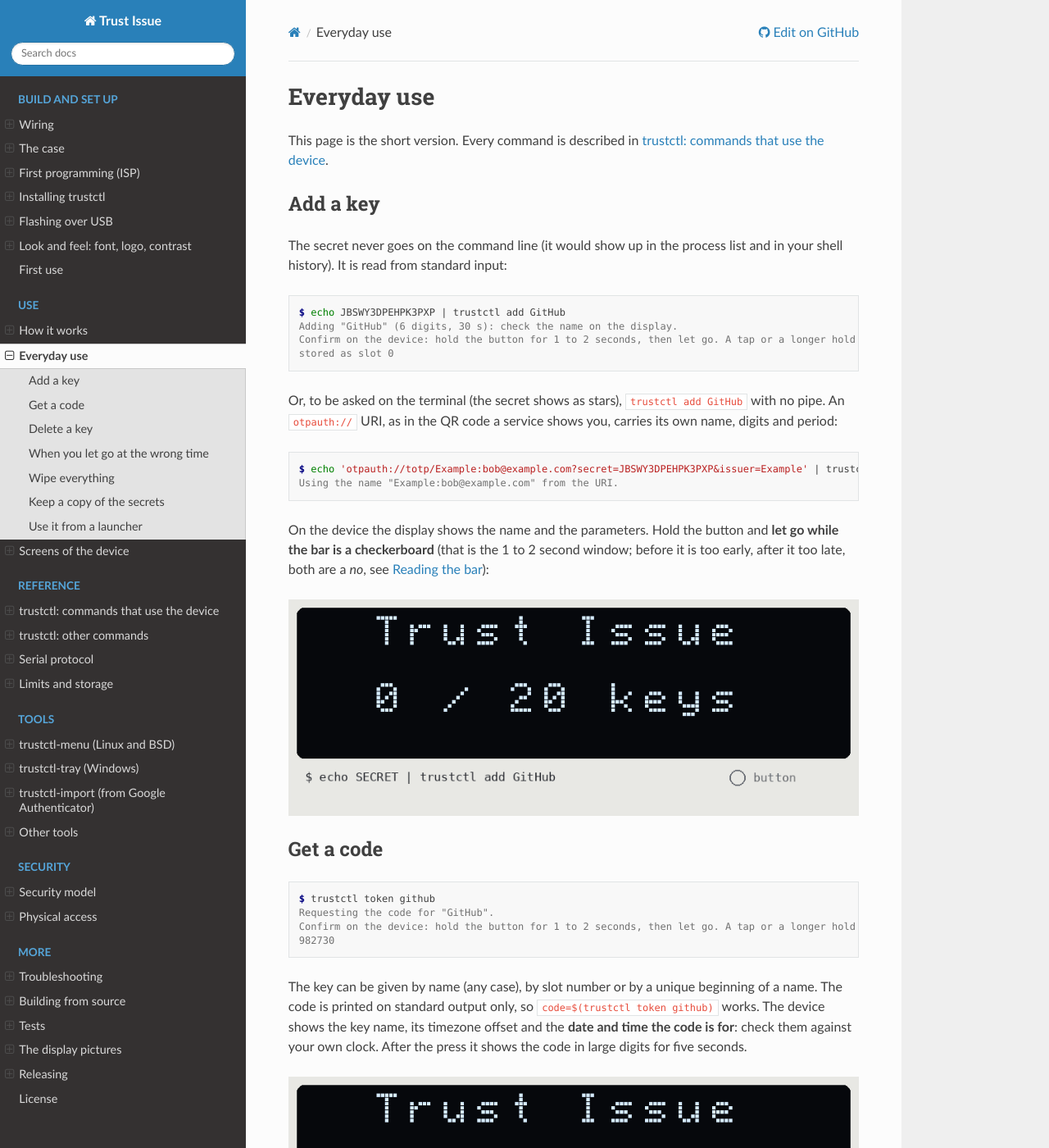
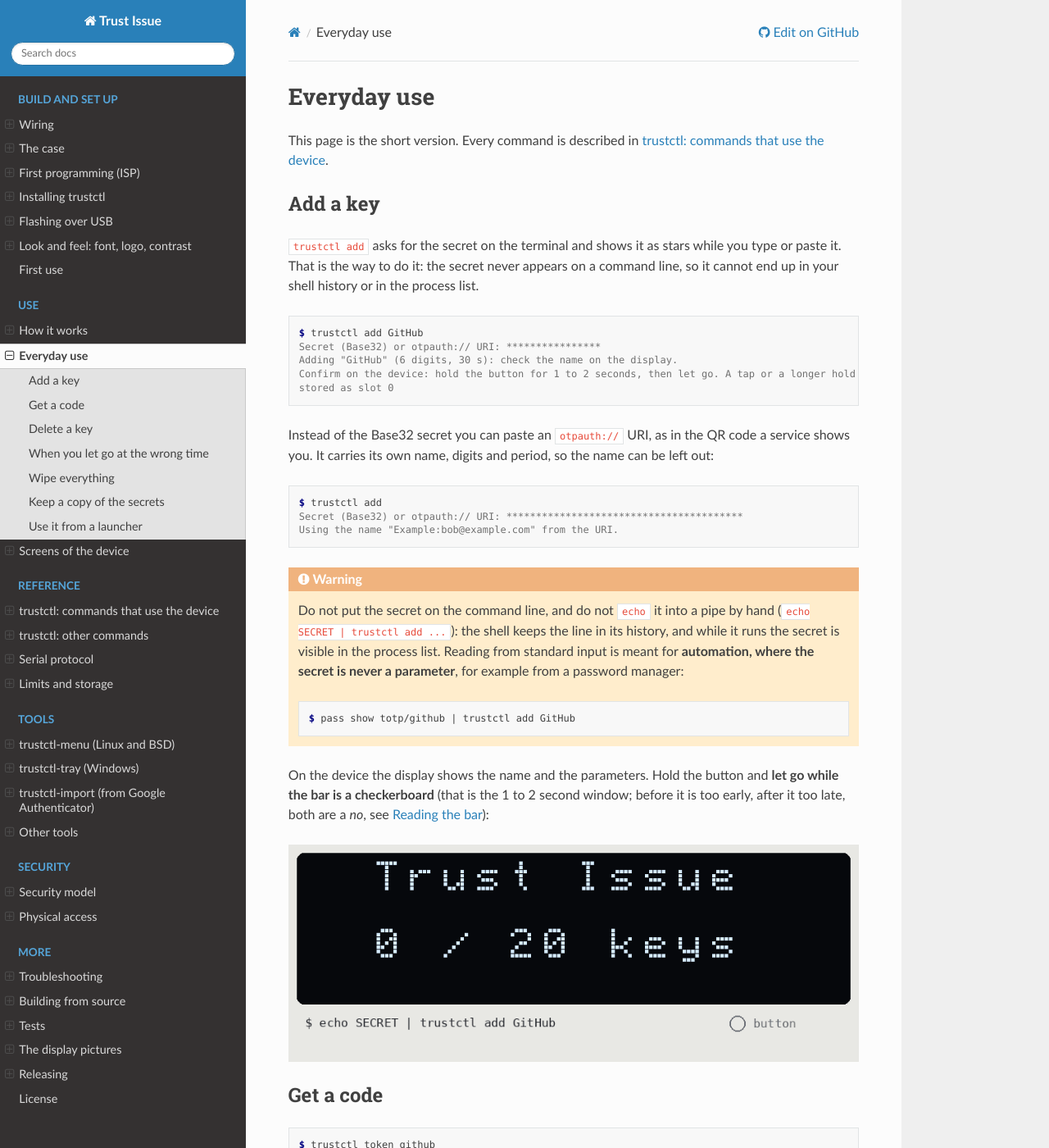
Before and after one commit to schorsch3000/TrustIssue, a Sphinx documentation site: the page built from docs/usage/daily.md, in a window 1280 px wide and 1400 px high. Shown: the whole window at 82% size. Built offline with Sphinx 7.4.7 and the Read the Docs theme 3.1.0, drawn with Linux system fonts in a browser that asks for light colours.

Commit message:
Docs: add a key interactively by default; stdin only for automation, with a warning against echo

````diff
--- a/docs/usage/daily.md
+++ b/docs/usage/daily.md
@@ -4,23 +4,37 @@
 
 ## Add a key
 
-The secret never goes on the command line (it would show up in the process list and in your shell
-history). It is read from standard input:
+`trustctl add` asks for the secret on the terminal and shows it as stars while you type or paste it. That
+is the way to do it: the secret never appears on a command line, so it cannot end up in your shell history
+or in the process list.
 
 ```console
-$ echo JBSWY3DPEHPK3PXP | trustctl add GitHub
+$ trustctl add GitHub
+Secret (Base32) or otpauth:// URI: ****************
 Adding "GitHub" (6 digits, 30 s): check the name on the display.
 Confirm on the device: hold the button for 1 to 2 seconds, then let go. A tap or a longer hold cancels.
 stored as slot 0
 ```
 
-Or, to be asked on the terminal (the secret shows as stars), `trustctl add GitHub` with no pipe. An
-`otpauth://` URI, as in the QR code a service shows you, carries its own name, digits and period:
+Instead of the Base32 secret you can paste an `otpauth://` URI, as in the QR code a service shows you. It
+carries its own name, digits and period, so the name can be left out:
 
 ```console
-$ echo 'otpauth://totp/Example:bob@example.com?secret=JBSWY3DPEHPK3PXP&issuer=Example' | trustctl add
+$ trustctl add
+Secret (Base32) or otpauth:// URI: ****************************************
 Using the name "Example:bob@example.com" from the URI.
 ```
+
+:::{warning}
+Do not put the secret on the command line, and do not `echo` it into a pipe by hand
+(`echo SECRET | trustctl add ...`): the shell keeps the line in its history, and while it runs the secret is
+visible in the process list. Reading from standard input is meant for **automation, where the secret is
+never a parameter**, for example from a password manager:
+
+```console
+$ pass show totp/github | trustctl add GitHub
+```
+:::
 
 On the device the display shows the name and the parameters. Hold the button and **let go while the bar is a
 checkerboard** (that is the 1 to 2 second window; before it is too early, after it too late, both are a
````
Also changed, not shown: README.md (+5 -4 lines), docs/reference/trustctl.md (+10 -5 lines), docs/setup/host-tool.md (+2 -1 lines), docs/tools/misc.md (+1 -1 lines).
